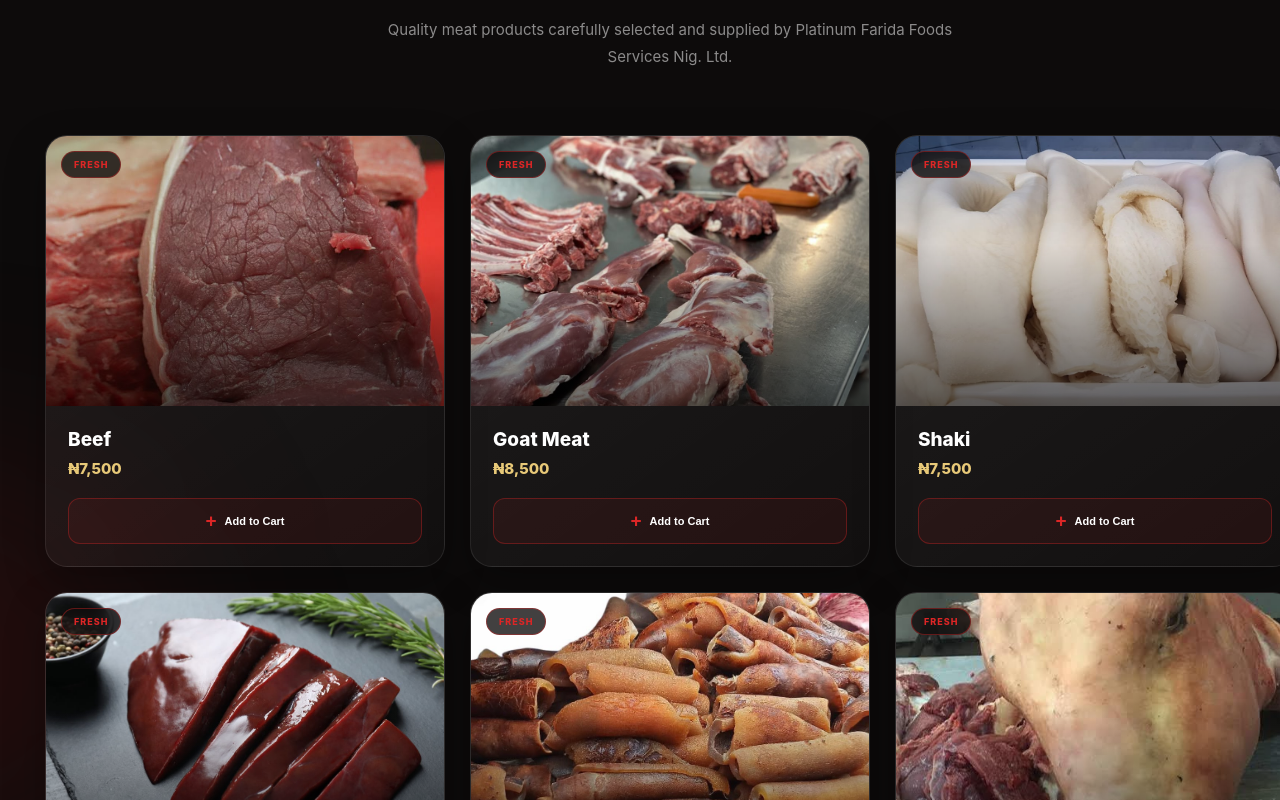
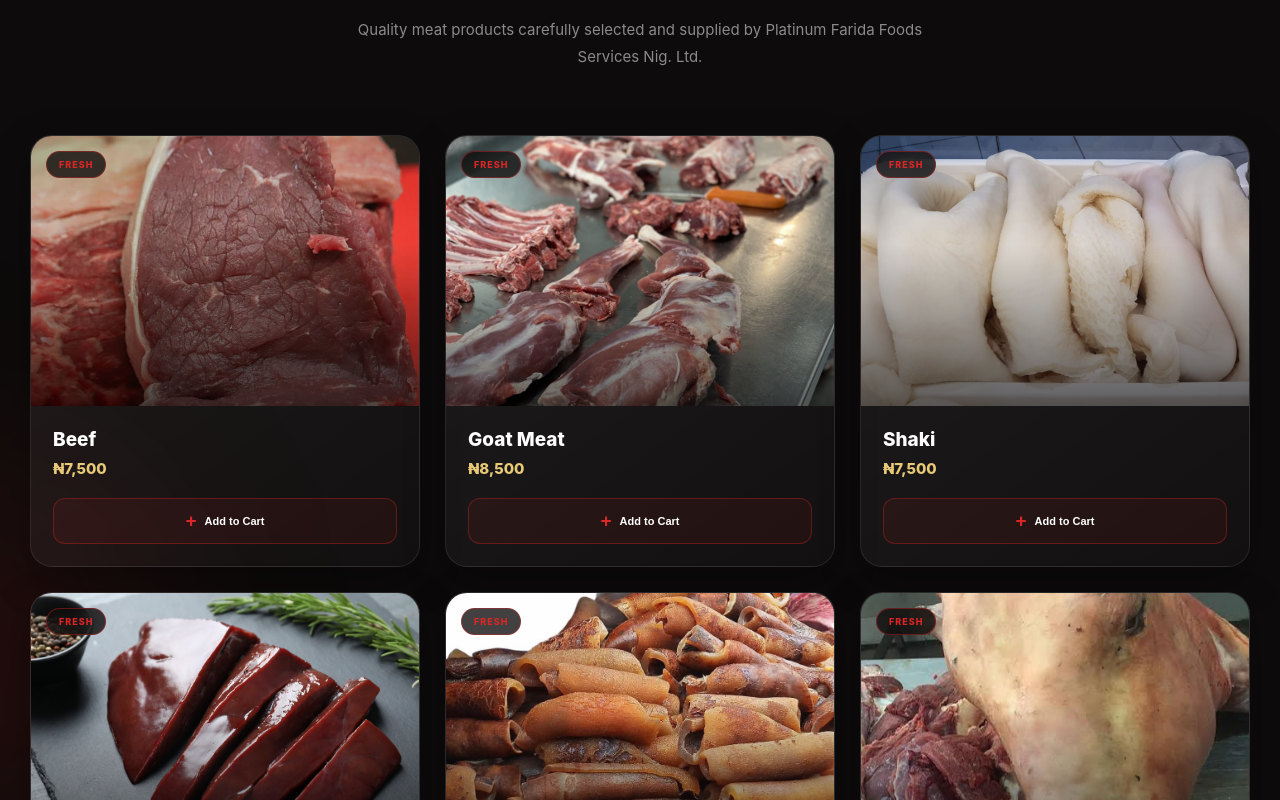
Before and after one commit to freefire43cjt3-cpu/platinum-farida-web, a React (Create React App) app: page / in a window 1280 px wide. Shown: the part 2000-2800 px from the top of the page. Built offline with nearby package versions, Linux system fonts and the light colour scheme.

Commit message:
Optimize products section

```diff
--- a/src/Components/Payment.jsx
+++ b/src/Components/Payment.jsx
@@ -1,214 +1,239 @@
 import { motion } from "framer-motion";
-import {
-  CreditCard,
-  Copy,
-  CheckCircle2,
-  MessageCircle,
-} from "lucide-react";
-import { useState } from "react";
-import "./Payment.css";
+import "./Products.css";
 
-const accounts = [
+const products = [
   {
     id: 1,
-    bank: "FCMB",
-    accountName: "Platinum Farida Foods Services Nig. Ltd.",
-    accountNumber: "2632957010",
-    image: "/images/fcmb.jpeg",
+    name: "Beef",
+    price: 7500,
+    image: "/images/bonelessbeef.jpeg",
   },
   {
     id: 2,
-    bank: "ZENITH BANK",
-    accountName: "Platinum Farida Foods Services Nig. Ltd.",
-    accountNumber: "1016242417",
-    image: "/images/zenith.jpeg",
+    name: "Goat Meat",
+    price: 8500,
+    image: "/images/wholegoat.jpeg",
+  },
+  {
+    id: 3,
+    name: "Shaki",
+    price: 7500,
+    image: "/images/shaki1.jpeg",
+  },
+  {
+    id: 4,
+    name: "Liver",
+    price: 7000,
+    image: "/images/liver1.jpeg",
+  },
+  {
+    id: 5,
+    name: "Cow Skin (Kpomo)",
+    price: 7000,
+    image: "/images/cowskin.jpeg",
+  },
+  {
+    id: 6,
+    name: "Cow Head",
+    price: 7500,
+    image: "/images/cowhead.jpeg",
+  },
+  {
+    id: 7,
+    name: "Fillet Steak (Tenderlion)",
+    price: 8500,
+    image: "/images/filetsteak.jpeg",
+  },
+  {
+    id: 8,
+    name: "Ram",
+    price: 8500,
+    image: "/images/ram1.jpeg",
+  },
+  {
+    id: 9,
+    name: "Cow Leg",
+    price: 7800,
+    image: "/images/cowleg2.jpeg",
+  },
+  {
+    id: 11,
+    name: "Cow Tail (Skin)",
+    price: 7800,
+    image: "/images/cowleg1.jpeg",
+  },
+  {
+    id: 10,
+    name: "Cow Tail (Roasted)",
+    price: 7800,
+    image: "/images/cowtail.jpeg",
+  },
+  {
+    id: 12,
+    name: "Minced Meat",
+    price: 7500,
+    image: "/images/grindedmeat.jpeg",
+  },
+  {
+    id: 13,
+    name: "Kidney",
+    price: 7500,
+    image: "/images/kidney.jpeg",
+  },
+  {
+    id: 14,
+    name: "Chicken",
+    price: 6000,
+    image: "/images/chicken.jpeg",
   },
 ];
 
-function Payment() {
-  const [copiedAccount, setCopiedAccount] = useState("");
+function Products({ addToCart }) {
+  return (
+    <section className="products-section" id="products">
 
-  const copyAccountNumber = async (accountNumber) => {
-    try {
-      await navigator.clipboard.writeText(accountNumber);
+      <div className="products-glow products-glow-left"></div>
+      <div className="products-glow products-glow-right"></div>
 
-      setCopiedAccount(accountNumber);
+      <div className="products-container">
 
-      setTimeout(() => {
-        setCopiedAccount("");
-      }, 2500);
-    } catch (error) {
-      console.error("Unable to copy account number:", error);
-    }
-  };
+        <motion.div
+          className="products-header"
+          initial={{
+            opacity: 0,
+            y: 25,
+          }}
+          whileInView={{
+            opacity: 1,
+            y: 0,
+          }}
+          viewport={{
+            once: true,
+          }}
+          transition={{
+            duration: 0.5,
+          }}
+        >
 
-  const whatsappMessage = encodeURIComponent(
-    "Hello Platinum Farida, I have made payment for my order. Please confirm my payment."
-  );
-
-  return (
-    <section className="payment-section" id="payment">
-      <div className="payment-glow payment-glow-left"></div>
-      <div className="payment-glow payment-glow-right"></div>
-
-      <div className="payment-container">
-
-        {/* HEADER */}
-        <motion.div
-          className="payment-header"
-          initial={{ opacity: 0, y: 30 }}
-          whileInView={{ opacity: 1, y: 0 }}
-          viewport={{ once: true }}
-          transition={{ duration: 0.7 }}
-        >
-          <span className="payment-label">
-            PAYMENT OPTIONS
-          </span>
+          <div className="products-label">
+            <span></span>
+            Fresh Selection
+            <span></span>
+          </div>
 
           <h2>
-            Make Your <strong>Payment</strong>
+            Our <span>Products</span>
           </h2>
 
           <p>
-            After placing your order, make your payment using
-            any of the bank accounts below and send your payment
-            confirmation to Platinum Farida.
+            Quality meat products carefully selected and supplied
+            by Platinum Farida Foods Services Nig. Ltd.
           </p>
+
         </motion.div>
 
-        {/* PAYMENT CARDS */}
-        <div className="payment-grid">
 
-          {accounts.map((account, index) => (
-            <motion.div
-              className="payment-card"
-              key={account.id}
-              initial={{ opacity: 0, y: 40 }}
-              whileInView={{ opacity: 1, y: 0 }}
-              viewport={{ once: true }}
-              transition={{
-                duration: 0.7,
-                delay: index * 0.15,
+        <motion.div
+          className="products-grid"
+          initial="hidden"
+          whileInView="visible"
+          viewport={{
+            once: true,
+            amount: 0.05,
+          }}
+          variants={{
+            hidden: {},
+            visible: {
+              transition: {
+                staggerChildren: 0.04,
+              },
+            },
+          }}
+        >
+
+          {products.map((product) => (
+            <motion.article
+              className="product-card"
+              key={product.id}
+              variants={{
+                hidden: {
+                  opacity: 0,
+                  y: 25,
+                },
+                visible: {
+                  opacity: 1,
+                  y: 0,
+                  transition: {
+                    duration: 0.35,
+                    ease: "easeOut",
+                  },
+                },
+              }}
+              whileHover={{
+                y: -5,
               }}
             >
 
-              {/* BANK IMAGE */}
-              <div className="bank-image">
+              <div className="product-image-wrapper">
+
                 <img
-                  src={account.image}
-                  alt={`${account.bank} logo`}
+                  src={product.image}
+                  alt={`${product.name} - Platinum Farida`}
+                  className="product-image"
+                  loading="lazy"
+                  decoding="async"
                 />
+
+                <div className="product-image-overlay"></div>
+
+                <span className="product-badge">
+                  Fresh
+                </span>
+
               </div>
 
-              <div className="payment-card-content">
 
-                <span className="payment-method">
-                  BANK TRANSFER
-                </span>
+              <div className="product-content">
 
-                <h3>{account.bank}</h3>
+                <div className="product-info">
 
-                {/* ACCOUNT NAME */}
-                <div className="payment-detail">
-                  <span>ACCOUNT NAME</span>
+                  <h3>
+                    {product.name}
+                  </h3>
 
-                  <strong>
-                    {account.accountName}
-                  </strong>
+                  <p>
+                    ₦{product.price.toLocaleString()}
+                  </p>
+
                 </div>
 
-                {/* ACCOUNT NUMBER */}
-                <div className="payment-detail account-number-detail">
-                  <div>
-                    <span>ACCOUNT NUMBER</span>
 
-                    <strong>
-                      {account.accountNumber}
-                    </strong>
-                  </div>
-
-                  <button
-                    type="button"
-                    className="copy-button"
-                    onClick={() =>
-                      copyAccountNumber(account.accountNumber)
-                    }
-                  >
-                    {copiedAccount === account.accountNumber ? (
-                      <>
-                        <CheckCircle2 size={15} />
-                        Copied
-                      </>
-                    ) : (
-                      <>
-                        <Copy size={15} />
-                        Copy
-                      </>
-                    )}
-                  </button>
-                </div>
+                <motion.button
+                  type="button"
+                  className="add-cart-button"
+                  onClick={() => addToCart(product)}
+                  whileHover={{
+                    scale: 1.02,
+                  }}
+                  whileTap={{
+                    scale: 0.97,
+                  }}
+                >
+                  <span>+</span>
+                  Add to Cart
+                </motion.button>
 
               </div>
-            </motion.div>
+
+            </motion.article>
           ))}
 
-        </div>
-
-        {/* PAYMENT INSTRUCTION */}
-        <motion.div
-          className="payment-instruction"
-          initial={{ opacity: 0, y: 25 }}
-          whileInView={{ opacity: 1, y: 0 }}
-          viewport={{ once: true }}
-          transition={{ duration: 0.6, delay: 0.2 }}
-        >
-          <CreditCard size={20} />
-
-          <p>
-            Please confirm the account name and account number
-            before making your transfer.
-          </p>
         </motion.div>
 
-        {/* CONFIRM PAYMENT */}
-        <motion.div
-          className="payment-confirmation"
-          initial={{ opacity: 0, y: 25 }}
-          whileInView={{ opacity: 1, y: 0 }}
-          viewport={{ once: true }}
-          transition={{ duration: 0.6, delay: 0.3 }}
-        >
-          <div>
-            <span>PAYMENT COMPLETED?</span>
+      </div>
 
-            <h3>
-              Send your payment confirmation
-            </h3>
-
-            <p>
-              After making your transfer, contact Platinum
-              Farida on WhatsApp so your payment can be confirmed.
-            </p>
-          </div>
-
-          <a
-            href={`https://wa.me/2348036453718?text=${whatsappMessage}`}
-            target="_blank"
-            rel="noreferrer"
-            className="payment-whatsapp"
-          >
-            <MessageCircle size={18} />
-            I've Made Payment
-          </a>
-        </motion.div>
-
-        <p className="payment-note">
-          Orders are processed after payment has been confirmed.
-        </p>
-
-      </div>
     </section>
   );
 }
 
-export default Payment;
+export default Products;
--- a/src/Components/Products.css
+++ b/src/Components/Products.css
@@ -6,6 +6,7 @@
   position: relative;
 
   width: 100%;
+  box-sizing: border-box;
 
   overflow: hidden;
 
@@ -27,6 +28,8 @@
   max-width: 1250px;
 
   margin: 0 auto;
+
+  box-sizing: border-box;
 }
 
 
@@ -152,7 +155,7 @@
   display: grid;
 
   grid-template-columns:
-    repeat(3, 1fr);
+    repeat(3, minmax(0, 1fr));
 
   gap: 25px;
 }
@@ -164,6 +167,8 @@
 
 .product-card {
   overflow: hidden;
+
+  min-width: 0;
 
   border-radius: 22px;
 
@@ -246,7 +251,7 @@
   object-fit: cover;
 
   transition:
-    transform 0.6s ease;
+    transform 0.4s ease;
 }
 
 
@@ -320,6 +325,8 @@
 
 .product-content {
   padding: 22px;
+
+  box-sizing: border-box;
 }
 
 
@@ -446,7 +453,7 @@
 
   .products-grid {
     grid-template-columns:
-      repeat(2, 1fr);
+      repeat(2, minmax(0, 1fr));
   }
 
 }
@@ -534,3 +541,17 @@
   }
 
 }
+
+
+/* =====================================================
+   REDUCE MOTION
+===================================================== */
+
+@media (prefers-reduced-motion: reduce) {
+
+  .product-image,
+  .product-card {
+    transition: none;
+  }
+
+}
```
